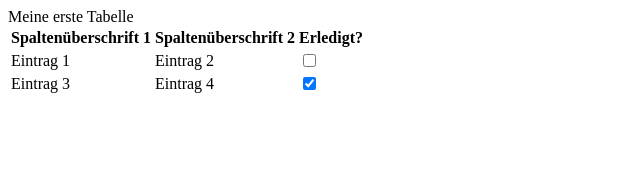
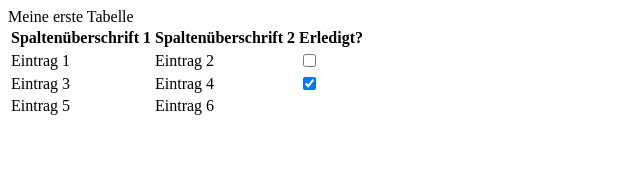
Before and after one commit to HardRockingSoldier/dynamic-table-frontend, an Angular app: page / in a window 1280 px wide. Shown: the top 186 px of the page, without its empty margins (0-640 px from the left). Built offline with nearby package versions, Linux system fonts and the light colour scheme.

Commit message:
DynTable --> Checkbox toggles row completed value

```diff
--- a/src/app/app.component.html
+++ b/src/app/app.component.html
@@ -13,7 +13,7 @@
         <td *ngFor="let entry of row.dynamicTableRowEntries">
           {{ entry.columnText }}
         </td>
-        <td>
+        <td *ngIf="row.completed != undefined">
           <input type="checkbox" [(ngModel)]="row.completed" />
         </td>
       </tr>
--- a/src/app/app.component.ts
+++ b/src/app/app.component.ts
@@ -33,6 +33,14 @@ export class AppComponent implements OnInit {
           { id: 4, columnText: 'Eintrag 4' },
         ],
       },
+      {
+        id: 3,
+        completed: undefined,
+        dynamicTableRowEntries: [
+          { id: 5, columnText: 'Eintrag 5' },
+          { id: 6, columnText: 'Eintrag 6' },
+        ],
+      },
     ],
   };
 
```
